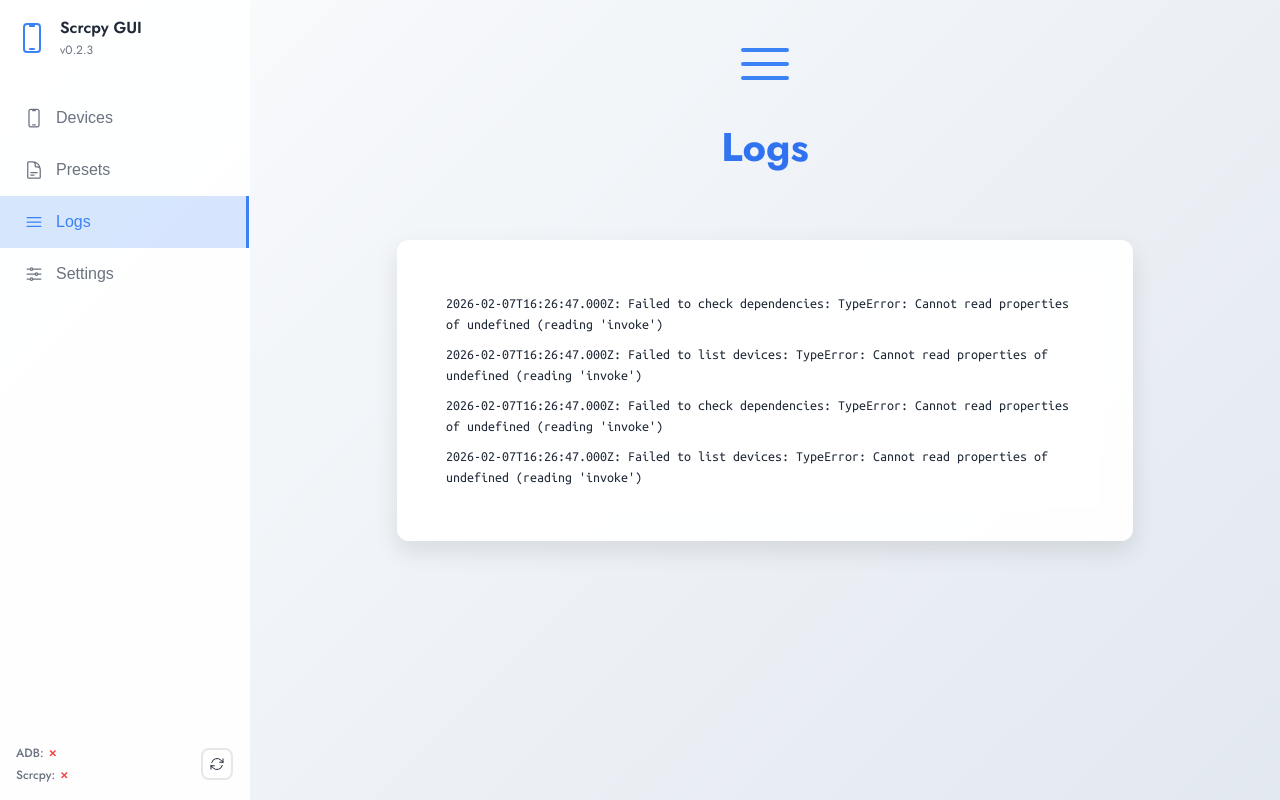
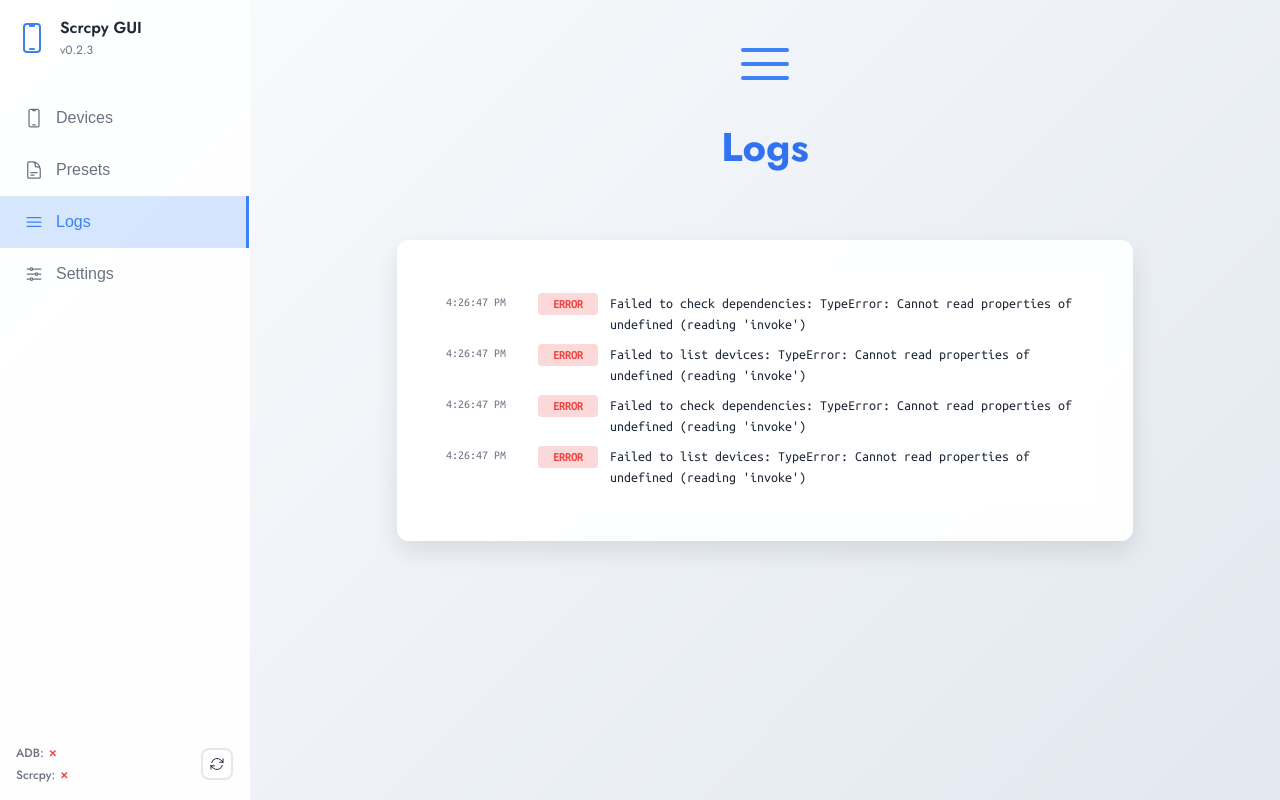
Before and after one commit to TianaNanta/scrcpy-gui, a React (Vite) app: page / in a window 1280 px wide. Both pictures are taken after a click on the button "Logs". Built offline with nearby package versions, Linux system fonts and the light colour scheme.

Commit message:
Resolving issues with a command calling for wireless connection

```diff
--- a/src/App.css
+++ b/src/App.css
@@ -438,10 +438,61 @@
 .log-entry {
     padding: 0.25rem 0;
     border-bottom: 1px solid rgba(255, 255, 255, 0.1);
+    display: flex;
+    gap: 0.75rem;
+    align-items: flex-start;
 }
 
 .log-entry:last-child {
     border-bottom: none;
+}
+
+.log-timestamp {
+    color: var(--text-secondary);
+    font-size: calc(var(--font-size) * 0.75);
+    min-width: 80px;
+    flex-shrink: 0;
+}
+
+.log-level {
+    font-weight: 600;
+    min-width: 60px;
+    flex-shrink: 0;
+    text-align: center;
+    border-radius: 4px;
+    padding: 0.125rem 0.375rem;
+    font-size: calc(var(--font-size) * 0.75);
+}
+
+.log-message {
+    flex: 1;
+    word-wrap: break-word;
+}
+
+/* Log Level Colors */
+.log-info .log-level {
+    background: rgba(59, 130, 246, 0.2);
+    color: #3b82f6;
+}
+
+.log-error .log-level {
+    background: rgba(239, 68, 68, 0.2);
+    color: #ef4444;
+}
+
+.log-warn .log-level {
+    background: rgba(245, 158, 11, 0.2);
+    color: #f59e0b;
+}
+
+.log-success .log-level {
+    background: rgba(16, 185, 129, 0.2);
+    color: #10b981;
+}
+
+.log-debug .log-level {
+    background: rgba(107, 114, 128, 0.2);
+    color: #6b7280;
 }
 
 @media (max-width: 768px) {
--- a/src/App.tsx
+++ b/src/App.tsx
@@ -44,8 +44,15 @@
   primaryHover: string;
 }
 
+interface LogEntry {
+  timestamp: string;
+  level: LogLevel;
+  message: string;
+}
+
 type Tab = "devices" | "presets" | "logs" | "settings";
 type Theme = "light" | "dark" | "system";
+type LogLevel = "INFO" | "ERROR" | "WARN" | "SUCCESS" | "DEBUG";
 
 const colorSchemes: ColorScheme[] = [
   {
@@ -87,7 +94,7 @@
   const [loading, setLoading] = useState(false);
   const [dependencies, setDependencies] = useState<Dependencies | null>(null);
   const [presets, setPresets] = useState<Preset[]>([]);
-  const [logs, setLogs] = useState<string[]>([]);
+  const [logs, setLogs] = useState<LogEntry[]>([]);
   const [currentTab, setCurrentTab] = useState<Tab>("devices");
 
   // Settings state
@@ -133,7 +140,7 @@
           ? filePath
           : `${filePath}.${extension}`;
         setRecordFile(finalPath);
-        addLog(`Recording file selected: ${finalPath}`);
+        addLog(`Recording file selected: ${finalPath}`, "INFO");
       }
     } catch (e) {
       console.error("Failed to select save file:", e);
@@ -268,18 +275,26 @@
     setShowTouches(preset.showTouches);
   };
 
-  const addLog = (message: string) => {
-    setLogs((prev) => [...prev, `${new Date().toISOString()}: ${message}`]);
+  const addLog = (message: string, level: LogLevel = "INFO") => {
+    const newLog: LogEntry = {
+      timestamp: new Date().toISOString(),
+      level,
+      message,
+    };
+    setLogs((prev) => [...prev, newLog]);
   };
 
   const setupWirelessConnection = async () => {
     if (!deviceIp.trim()) {
-      addLog("Error: IP address is required for wireless connection");
+      addLog("Error: IP address is required for wireless connection", "ERROR");
       return;
     }
 
     setWirelessConnecting(true);
-    addLog(`Attempting wireless connection to ${deviceIp}:${devicePort}`);
+    addLog(
+      `Attempting wireless connection to ${deviceIp}:${devicePort}`,
+      "INFO",
+    );
 
     try {
       await invoke("connect_wireless_device", {
@@ -290,11 +305,12 @@
       setWirelessConnected(true);
       addLog(
         `Successfully connected to wireless device at ${deviceIp}:${devicePort}`,
+        "SUCCESS",
       );
       // Refresh device list to show the wireless device
       listDevices();
     } catch (error) {
-      addLog(`Failed to connect to wireless device: ${error}`);
+      addLog(`Failed to connect to wireless device: ${error}`, "ERROR");
       setWirelessConnected(false);
     } finally {
       setWirelessConnecting(false);
@@ -305,10 +321,13 @@
     try {
       const deps: Dependencies = await invoke("check_dependencies");
       setDependencies(deps);
-      addLog(`Dependencies checked: ADB=${deps.adb}, Scrcpy=${deps.scrcpy}`);
+      addLog(
+        `Dependencies checked: ADB=${deps.adb}, Scrcpy=${deps.scrcpy}`,
+        "INFO",
+      );
     } catch (e) {
       console.error("Failed to check dependencies:", e);
-      addLog(`Failed to check dependencies: ${e}`);
+      addLog(`Failed to check dependencies: ${e}`, "ERROR");
     }
   }
 
@@ -319,10 +338,10 @@
       if (devs.length > 0 && !selectedDevice) {
         setSelectedDevice(devs[0].serial);
       }
-      addLog(`Devices listed: ${devs.length} found`);
+      addLog(`Devices listed: ${devs.length} found`, "INFO");
     } catch (e) {
       console.error("Failed to list devices:", e);
-      addLog(`Failed to list devices: ${e}`);
+      addLog(`Failed to list devices: ${e}`, "ERROR");
     }
   }
 
@@ -341,16 +360,17 @@
         showTouches,
         record: recordingEnabled,
         recordFile: recordingEnabled ? recordFile : undefined,
-        audio_forwarding: audioForwarding,
-        audio_bitrate: audioForwarding ? audioBitrate : undefined,
-        microphone_forwarding: microphoneForwarding,
+        audioForwarding: audioForwarding,
+        audioBitrate: audioForwarding ? audioBitrate : undefined,
+        microphoneForwarding: microphoneForwarding,
       });
       addLog(
         `Scrcpy started successfully${recordingEnabled ? " (recording enabled)" : ""}`,
+        "SUCCESS",
       );
     } catch (e) {
       console.error("Failed to start scrcpy:", e);
-      addLog(`Failed to start scrcpy: ${e}`);
+      addLog(`Failed to start scrcpy: ${e}`, "ERROR");
     } finally {
       setLoading(false);
     }
@@ -408,6 +428,72 @@
                   </select>
                 </div>
               </div>
+            </section>
+
+            <section className="section">
+              <h2>
+                <WifiIcon className="section-icon" />
+                Wireless Connection
+              </h2>
+              <div className="row">
+                <label className="checkbox-label">
+                  <input
+                    type="checkbox"
+                    checked={wirelessMode}
+                    onChange={(e) => setWirelessMode(e.target.checked)}
+                  />
+                  Enable Wireless Mode
+                </label>
+              </div>
+              {wirelessMode && (
+                <>
+                  <div className="row">
+                    <label className="input-label">
+                      Device IP Address:
+                      <input
+                        type="text"
+                        placeholder="192.168.1.100"
+                        value={deviceIp}
+                        onChange={(e) => setDeviceIp(e.target.value)}
+                        className="input"
+                      />
+                    </label>
+                    <label className="input-label">
+                      Port:
+                      <input
+                        type="number"
+                        min="1024"
+                        max="65535"
+                        value={devicePort}
+                        onChange={(e) => setDevicePort(Number(e.target.value))}
+                        className="input"
+                        style={{ width: "120px" }}
+                      />
+                    </label>
+                  </div>
+                  <div className="row">
+                    <button
+                      className="btn btn-secondary"
+                      onClick={setupWirelessConnection}
+                      disabled={wirelessConnecting}
+                    >
+                      {wirelessConnecting
+                        ? "Connecting..."
+                        : "Connect Wireless"}
+                    </button>
+                    <div className="connection-status">
+                      <span
+                        className={`status-indicator ${wirelessConnected ? "connected" : "disconnected"}`}
+                      >
+                        {wirelessConnected ? "●" : "○"}
+                      </span>
+                      <span className="status-text">
+                        {wirelessConnected ? "Connected" : "Disconnected"}
+                      </span>
+                    </div>
+                  </div>
+                </>
+              )}
             </section>
 
             <section className="section">
@@ -505,72 +591,6 @@
                   Microphone Forwarding
                 </label>
               </div>
-            </section>
-
-            <section className="section">
-              <h2>
-                <WifiIcon className="section-icon" />
-                Wireless Connection
-              </h2>
-              <div className="row">
-                <label className="checkbox-label">
-                  <input
-                    type="checkbox"
-                    checked={wirelessMode}
-                    onChange={(e) => setWirelessMode(e.target.checked)}
-                  />
-                  Enable Wireless Mode
-                </label>
-              </div>
-              {wirelessMode && (
-                <>
-                  <div className="row">
-                    <label className="input-label">
-                      Device IP Address:
-                      <input
-                        type="text"
-                        placeholder="192.168.1.100"
-                        value={deviceIp}
-                        onChange={(e) => setDeviceIp(e.target.value)}
-                        className="input"
-                      />
-                    </label>
-                    <label className="input-label">
-                      Port:
-                      <input
-                        type="number"
-                        min="1024"
-                        max="65535"
-                        value={devicePort}
-                        onChange={(e) => setDevicePort(Number(e.target.value))}
-                        className="input"
-                        style={{ width: "120px" }}
-                      />
-                    </label>
-                  </div>
-                  <div className="row">
-                    <button
-                      className="btn btn-secondary"
-                      onClick={setupWirelessConnection}
-                      disabled={wirelessConnecting}
-                    >
-                      {wirelessConnecting
-                        ? "Connecting..."
-                        : "Connect Wireless"}
-                    </button>
-                    <div className="connection-status">
-                      <span
-                        className={`status-indicator ${wirelessConnected ? "connected" : "disconnected"}`}
-                      >
-                        {wirelessConnected ? "●" : "○"}
-                      </span>
-                      <span className="status-text">
-                        {wirelessConnected ? "Connected" : "Disconnected"}
-                      </span>
-                    </div>
-                  </div>
-                </>
-              )}
             </section>
 
             <section className="section">
@@ -760,8 +780,15 @@
             <section className="section">
               <div className="logs-container">
                 {logs.map((log, index) => (
-                  <div key={index} className="log-entry">
-                    {log}
+                  <div
+                    key={index}
+                    className={`log-entry log-${log.level.toLowerCase()}`}
+                  >
+                    <span className="log-timestamp">
+                      {new Date(log.timestamp).toLocaleTimeString()}
+                    </span>
+                    <span className="log-level">{log.level}</span>
+                    <span className="log-message">{log.message}</span>
                   </div>
                 ))}
               </div>
```
